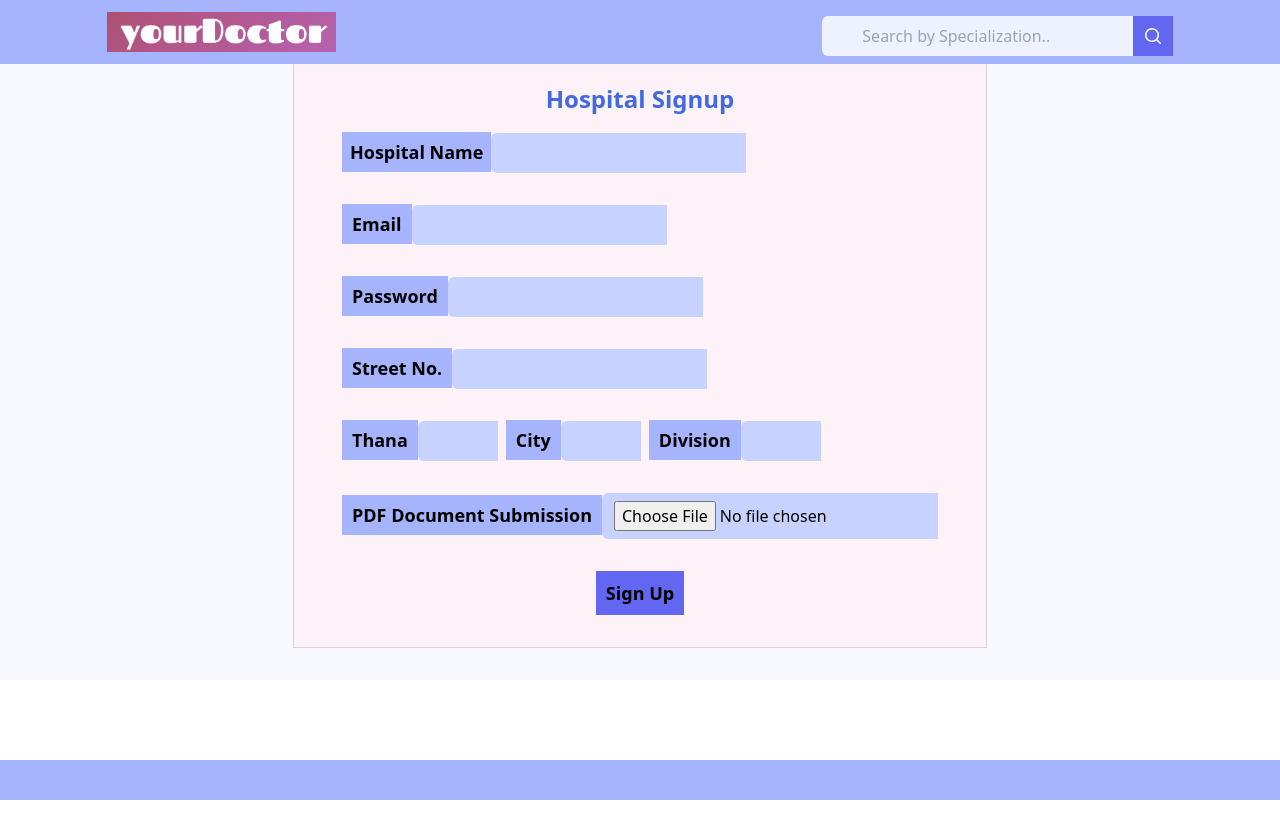
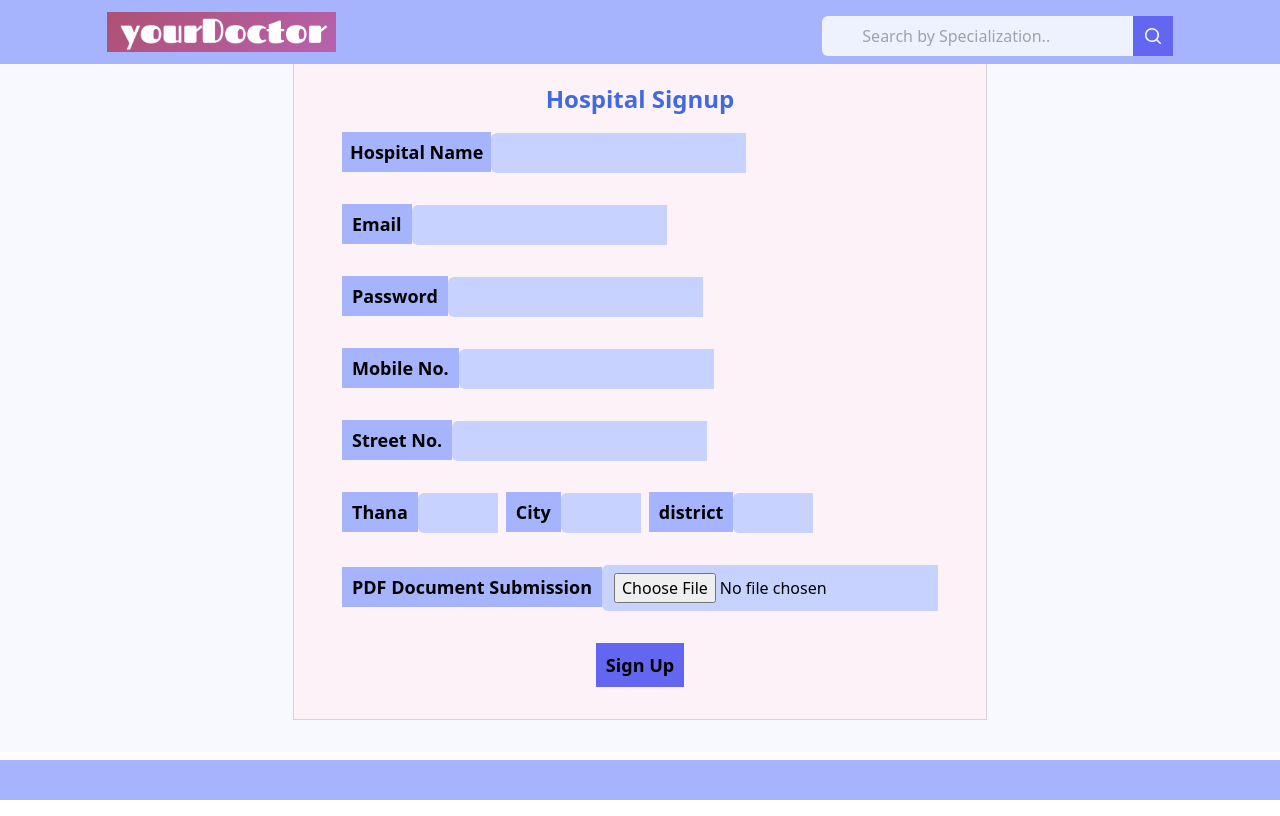
Before and after one commit to ayeshathoi/Software-Sessional-408, a React (Vite) app in the folder react-ts-yourDoctor/: page /HospitalSignup in a window 1280 px wide. Built offline with nearby package versions, Linux system fonts and the light colour scheme.

Commit message:
get post done in these two page

```diff
--- a/react-ts-yourDoctor/src/pages/signup/hospitalSignup.tsx
+++ b/react-ts-yourDoctor/src/pages/signup/hospitalSignup.tsx
@@ -1,23 +1,21 @@
 /* eslint-disable jsx-a11y/label-has-associated-control */
 import { useState, ChangeEvent, FormEvent } from 'react';
 import axios from 'axios';
-import { useNavigate } from 'react-router-dom';
 import Navbar from '../navbar/header';
 import Footer from '../navbar/footer';
 
 function HospitalSignup() {
   const [formData, setFormData] = useState({
-    hospitalName: '',
+    hospital_name: '',
     email: '',
     password: '',
+    mobile : '',
     street: '',
     thana: '',
     city: '',
-    division: '',
+    district: '',
     pdfDocument: null,
   });
-
-  const navigate = useNavigate();
 
   const handleChange = (e: ChangeEvent<HTMLInputElement>) => {
     const { name, value } = e.target;
@@ -26,24 +24,21 @@ function HospitalSignup() {
 
   const handleFileChange = (e: ChangeEvent<HTMLInputElement>) => {
     console.log('pending', e.target);
-    // const file = e.target.files && e.target.files[0];
-    // if (file) {
-    //   setFormData((prevFormData) => ({ ...prevFormData, pdfDocument: file }));
-    // }
   };
   const handleSubmit = async (e: FormEvent<HTMLFormElement>) => {
     e.preventDefault();
+
     try {
-      await axios
-        .post('http://localhost:3000/registerHospital', formData)
-        .then((res) => {
-          console.log('here is the form', res.data);
-          navigate('/LogIn');
-        });
+      console.log('Form data before submission:', formData);
+
+      const response = await axios.post('http://localhost:3000/auth/register/hospital', formData);
+
+      console.log('Server response:', response.data);
     } catch (err) {
-      console.log(err);
+      console.error('Error submitting form:', err);
     }
   };
+
 
   return (
     <>
@@ -69,16 +64,16 @@ function HospitalSignup() {
           <form onSubmit={handleSubmit}>
             <div className="mb-8 mt-4">
               <label
-                htmlFor="hospitalName"
+                htmlFor="hospital_name"
                 className="text-black px-2 text-lg font-semibold bg-indigo-300 py-2"
               >
                 Hospital Name
               </label>
               <input
                 type="text"
-                id="hospitalName"
-                name="hospitalName"
-                value={formData.hospitalName}
+                id="hospital_name"
+                name="hospital_name"
+                value={formData.hospital_name}
                 onChange={handleChange}
                 required
                 className="w-half rounded-md rounded-r-none bg-indigo-200 px-3 py-2"
@@ -120,6 +115,25 @@ function HospitalSignup() {
                 className="w-half rounded-md rounded-r-none  bg-indigo-200 px-3 py-2"
               />
             </div>
+
+            <div className="mb-8">
+              <label
+                htmlFor="Mobile"
+                className="text-black px-2.5 text-lg font-semibold bg-indigo-300 py-2 "
+              >
+                Mobile No.
+              </label>
+              <input
+                type="text"
+                id="mobile"
+                name="mobile"
+                value={formData.mobile}
+                onChange={handleChange}
+                required
+                className="w-half rounded-md rounded-r-none  bg-indigo-200 px-3 py-2"
+              />
+            </div>
+
             <div className="mb-8">
               <label
                 htmlFor="street"
@@ -170,16 +184,16 @@ function HospitalSignup() {
                 className="w-20 rounded-md rounded-r-none bg-indigo-200 px-3 py-2"
               />
               <label
-                htmlFor="division"
+                htmlFor="district"
                 className="text-black ml-2 px-2.5 text-lg font-semibold bg-indigo-300 py-2 "
               >
-                Division
+                district
               </label>
               <input
                 type="text"
-                id="division"
-                name="division"
-                value={formData.division}
+                id="district"
+                name="district"
+                value={formData.district}
                 onChange={handleChange}
                 required
                 className="w-20 rounded-md rounded-r-none bg-indigo-200 px-3 py-2"
@@ -209,6 +223,9 @@ function HospitalSignup() {
               >
                 Sign Up
               </button>
+
+
+
             </div>
           </form>
         </div>
--- a/react-ts-yourDoctor/src/pages/userPages/userHome.tsx
+++ b/react-ts-yourDoctor/src/pages/userPages/userHome.tsx
@@ -10,15 +10,17 @@ import HealthCheckImage from '@/assets/healthcheckhome.jpg';
 
 function UserHome() {
   const [user, setUser] = useState({
-    name: '',
-    contact: '',
+    uname: '',
+    email: ''
   });
   const { userid } = useParams();
   useEffect(() => {
     axios
-      .get('http://localhost:3000/api/userprofile/${userid}')
+      .get('http://localhost:3000/user/frontend/' + userid )
       .then((res) => {
-        setUser(res.data.data);
+        setUser(res.data[0]);
+        user.uname = res.data[0].uname;
+        user.email = res.data[0].email;
       })
       .catch((error) => {
         console.error('userprofile not found', error);
@@ -38,9 +40,9 @@ function UserHome() {
           <div className="mb-4">
             <img src={User} alt="User" className="w-32 h-32 rounded-full" />
           </div>
-          <h1 className="text-2xl font-semibold mb-2">Name:{user.name}</h1>
+          <h1 className="text-2xl font-semibold mb-2">{user.uname}</h1>
           <p className="text-lg text-gray-600 mb-4">User</p>
-          <p className="text-lg text-gray-600 mb-4">Contact:{user.contact}</p>
+          <p className="text-lg text-gray-600 mb-4">{user.email}</p>
           <div>
             <Link to="PatientProfileUpdate">
               <button
```
